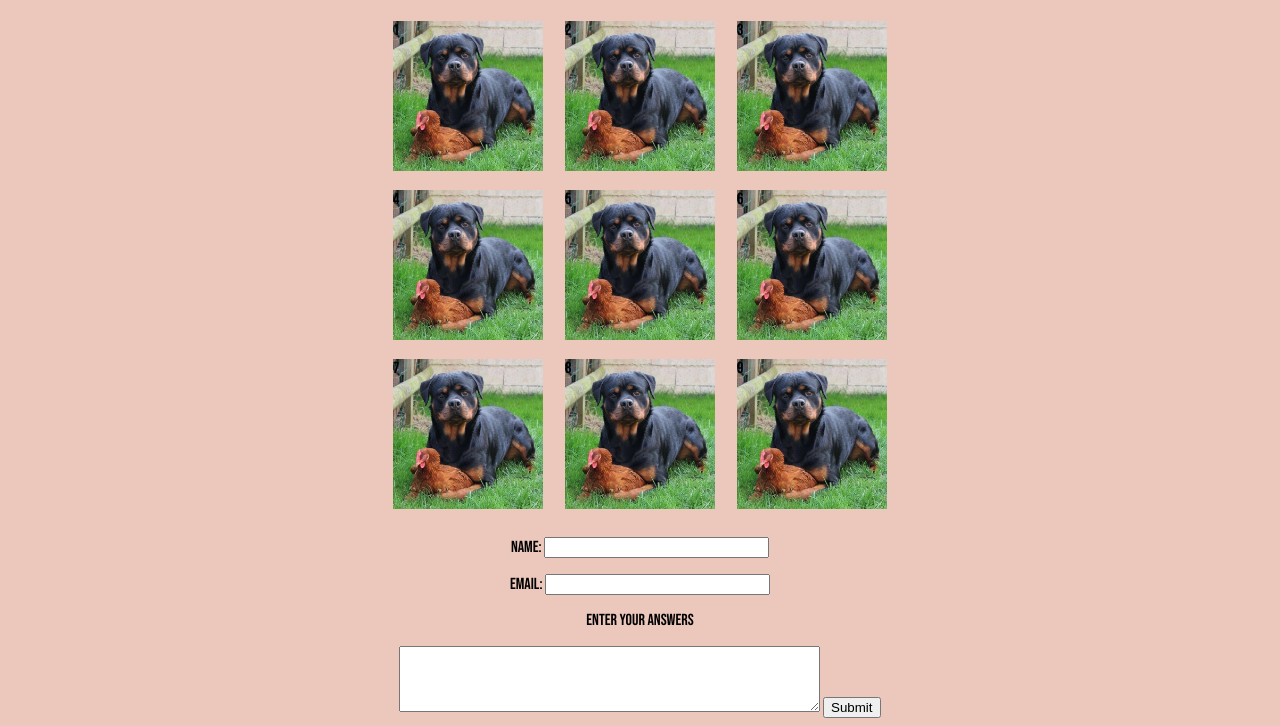
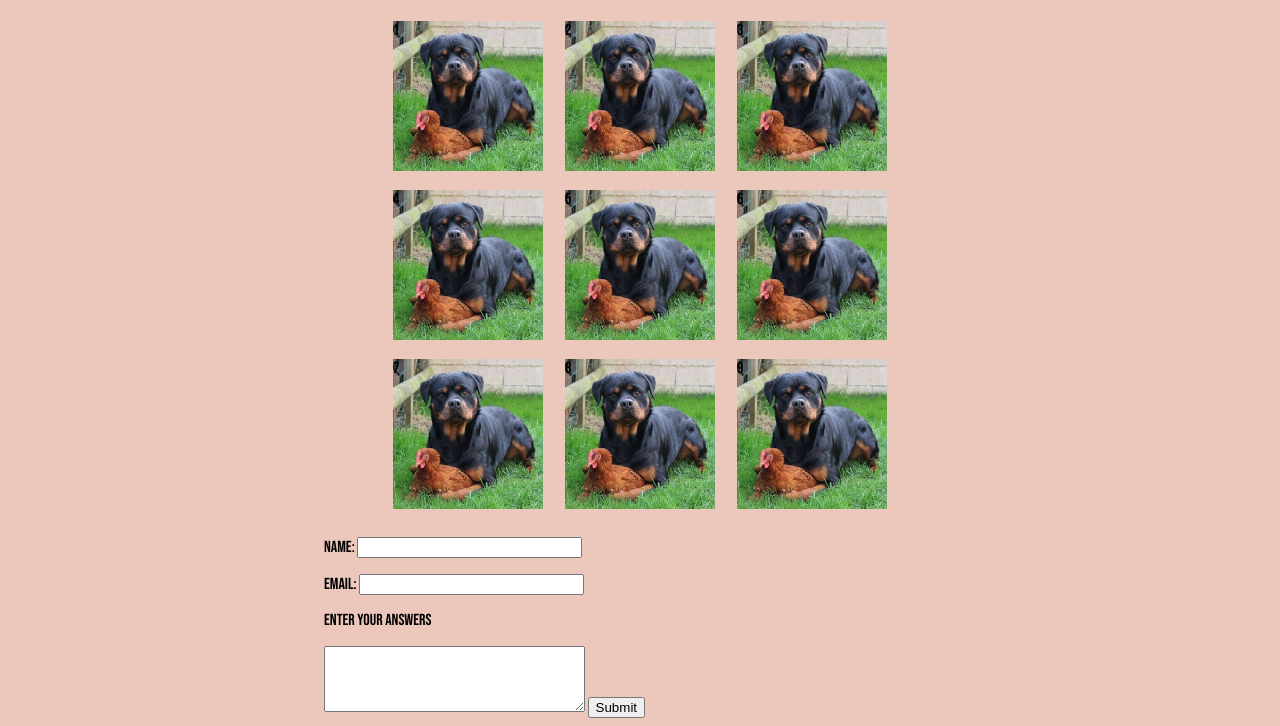
Before and after one commit to sabrinaacham/Game-, a plain HTML site: page index.html in a window 1280 px wide. Shown: the part 253-979 px from the top of the page. Drawn offline with Linux system fonts and the light colour scheme.

Commit message:
fix form

```diff
--- a/index.html
+++ b/index.html
@@ -37,7 +37,7 @@
 
 <div id="form">
 
-  <form name="Answer-Form" netlify align="center">
+  <form name="Answer-Form" netlify>
     <p><label>Name:
       <input type="text" name="Name" size="25" maxlength="30" /></label>
     </p>
@@ -48,12 +48,12 @@
 
 
 <p>Enter your answers</p>
-<textarea name="comments" cols="50" rows="4"></textarea>
+<textarea name="comments" cols="30" rows="4"></textarea>
 
 <input type="submit" value="Submit"
 id="submit" />
+</form>
 </div>
-</form>
 
 
 
--- a/style.css
+++ b/style.css
@@ -124,6 +124,13 @@ td>div {
   height:150px;
   background-size: cover;
 }
+
+#form {
+  margin:auto;
+  width: 50%;
+}
+
+
 /*td {
 
 border: 5px solid black;
```
